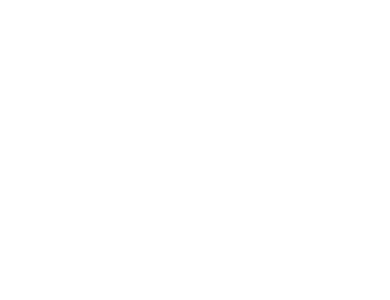
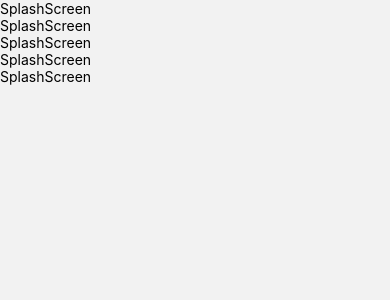
Before and after one commit to hidanbeing/FestiMap_Front, a React Native app: screen /Splash in a window 390 px wide. Shown: the top 300 px of the page. Built offline with nearby package versions, Linux system fonts and the light colour scheme.

Commit message:
chore: splash 화면 npm 설치 완료

```diff
--- a/App.js
+++ b/App.js
@@ -1,16 +1,6 @@
-import { StatusBar } from "expo-status-bar";
-import { StyleSheet, Text, View } from "react-native";
-import StackNavigator from "./navigations/StackNavigator";
+import React from "react";
+import AppNavigator from "./navigations/AppNavigator";
 
 export default function App() {
-  return <StackNavigator />;
+  return <AppNavigator />;
 }
-
-const styles = StyleSheet.create({
-  container: {
-    flex: 1,
-    backgroundColor: "#fff",
-    alignItems: "center",
-    justifyContent: "center",
-  },
-});
--- a/navigations/AppNavigator.js
+++ b/navigations/AppNavigator.js
@@ -1,5 +1,5 @@
 import React from "react";
-import StackNavigator from "./navigators/StackNavigator";
+import StackNavigator from "./StackNavigator";
 
 export default function AppNavigator() {
   return <StackNavigator />;
--- a/navigations/StackNavigator.js
+++ b/navigations/StackNavigator.js
@@ -5,10 +5,11 @@ import TabNavigator from "./TabNavigator";
 import SplashScreen from "../screens/splash/SplashScreen";
 import LoginScreen from "../screens/login/LoginScreen";
 
+const Stack = createNativeStackNavigator();
+
 export default function StackNavigator() {
   const [savedFestivals, setSavedFestivals] = useState([]); // 저장된 축제 상태 관리
-  const Stack = createNativeStackNavigator();
-
+  return (
     <NavigationContainer>
       <Stack.Navigator initialRouteName="Splash">
         <Stack.Screen
@@ -31,5 +32,6 @@ export default function StackNavigator() {
           )}
         </Stack.Screen>
       </Stack.Navigator>
-  </NavigationContainer>;
+    </NavigationContainer>
+  );
 }
--- a/package.json
+++ b/package.json
@@ -10,17 +10,21 @@
     "web": "expo start --web"
   },
   "dependencies": {
+    "@expo/metro-runtime": "~4.0.0",
     "@react-navigation/bottom-tabs": "^7.2.0",
     "@react-navigation/native": "^7.0.14",
     "@react-navigation/native-stack": "^7.2.0",
     "expo": "~52.0.19",
     "expo-status-bar": "~2.0.0",
     "react": "18.3.1",
+    "react-dom": "18.3.1",
     "react-native": "0.76.5",
     "react-native-gesture-handler": "^2.21.2",
     "react-native-reanimated": "^3.16.5",
     "react-native-safe-area-context": "^5.0.0",
-    "react-native-screens": "^4.3.0"
+    "react-native-screens": "^4.3.0",
+    "react-native-splash-screen": "^3.3.0",
+    "react-native-web": "~0.19.13"
   },
   "devDependencies": {
     "@babel/core": "^7.20.0"
--- a/screens/splash/SplashScreen.js
+++ b/screens/splash/SplashScreen.js
@@ -5,6 +5,10 @@ export default function SplashScreen() {
   return (
     <View>
       <Text>SplashScreen</Text>
+      <Text>SplashScreen</Text>
+      <Text>SplashScreen</Text>
+      <Text>SplashScreen</Text>
+      <Text>SplashScreen</Text>
     </View>
   );
 }
```
Also changed, not shown: 2 other files (tests, documents, lock files or other folders). Lines whose indentation alone changed are shown as unchanged.
